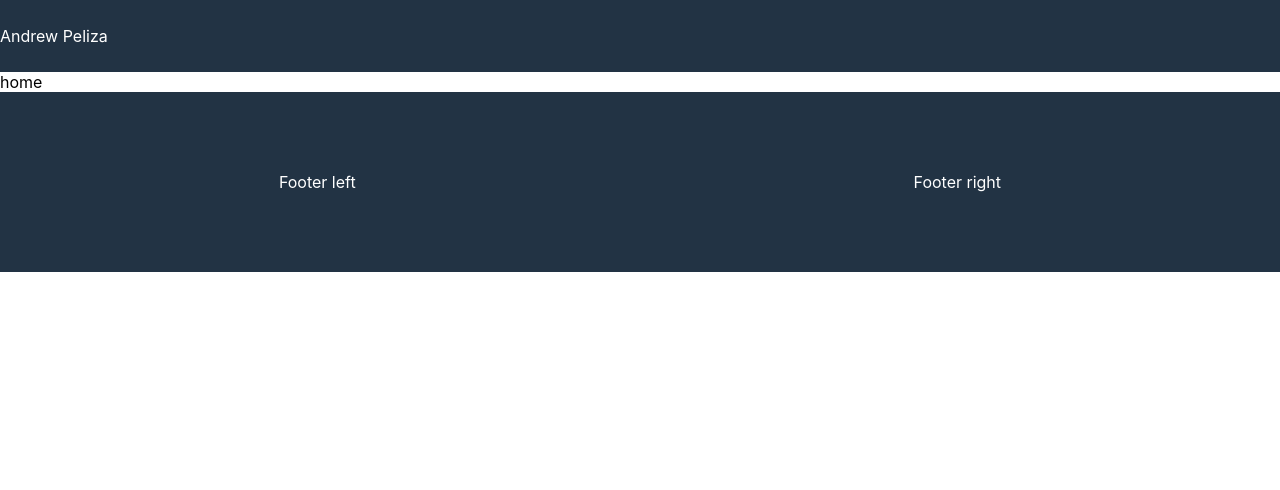
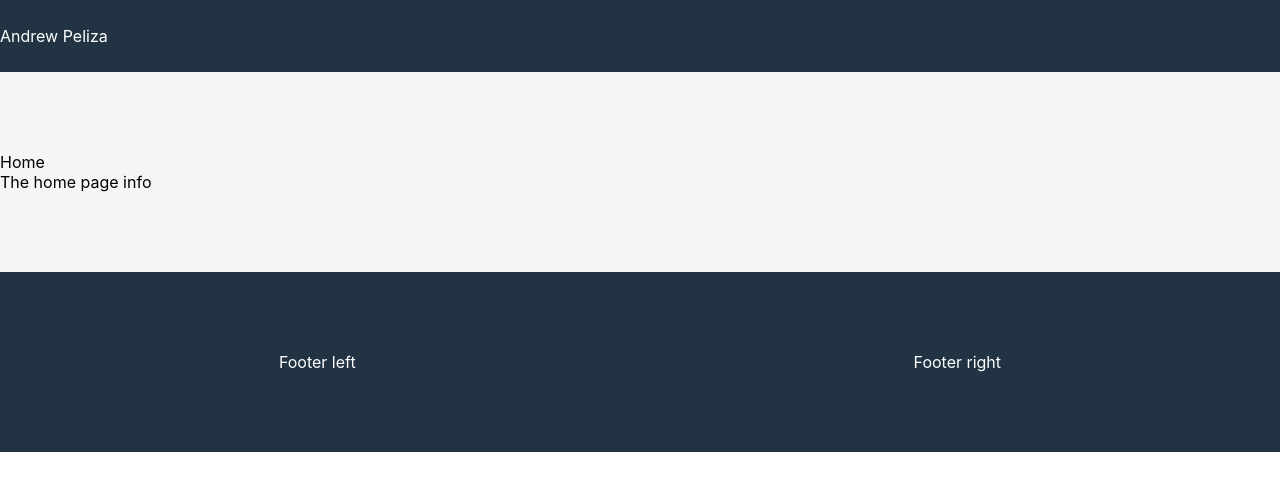
Before and after one commit to jbrearley/El_Site, a React (Create React App) app: page / in a window 1280 px wide. Shown: the top 490 px of the page. Built offline with nearby package versions, Linux system fonts and the light colour scheme.

Commit message:
Added helpers.css to be used as helper css classes.

```diff
--- a/src/containers/Home/Home.js
+++ b/src/containers/Home/Home.js
@@ -1,7 +1,18 @@
 import React from 'react';
 
+import './Home.scss';
+
 function Home() {
-  return <p>home</p>;
+  return (
+    <section className='section-grey'>
+      <div className='wrapper'>
+        <article>
+          <h2>Home</h2>
+          <p>The home page info</p>
+        </article>
+      </div>
+    </section>
+  );
 }
 
 export default Home;
--- a/src/containers/Home/Home.scss
+++ b/src/containers/Home/Home.scss
@@ -0,0 +1,14 @@
+@import '../../sass/base';
+
+.section-grey {
+  background-color: #f5f5f5;
+  padding: 40px 0;
+
+  @media (min-width: $mediaMinWidth) and (max-width: $mediaTabletWidth) {
+    padding: 60px 0;
+  }
+
+  @media (min-width: $mediaTabletWidth) {
+    padding: 80px 0;
+  }
+}
```
Also changed, not shown: src/sass/_helpers.scss (added).
